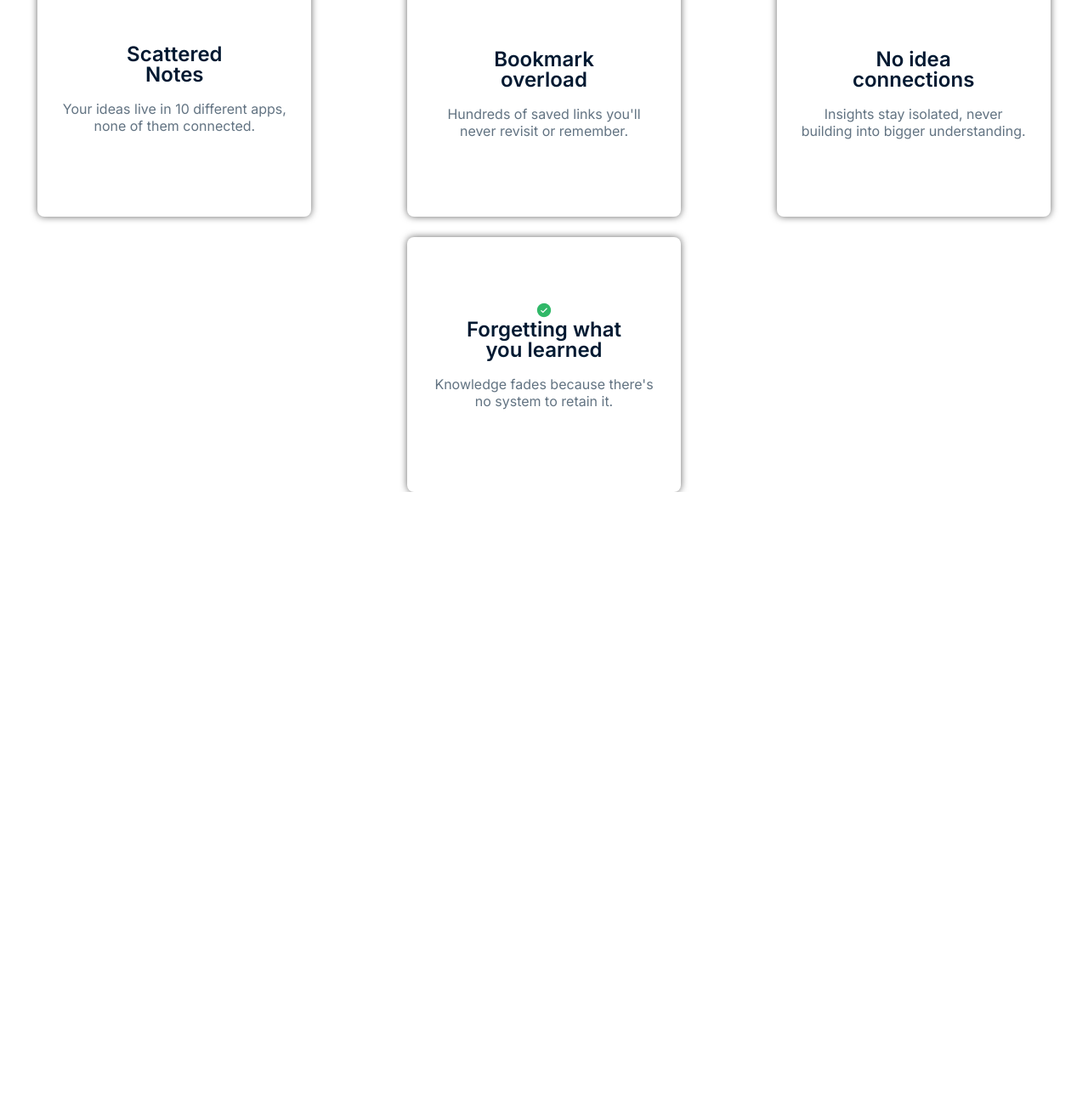
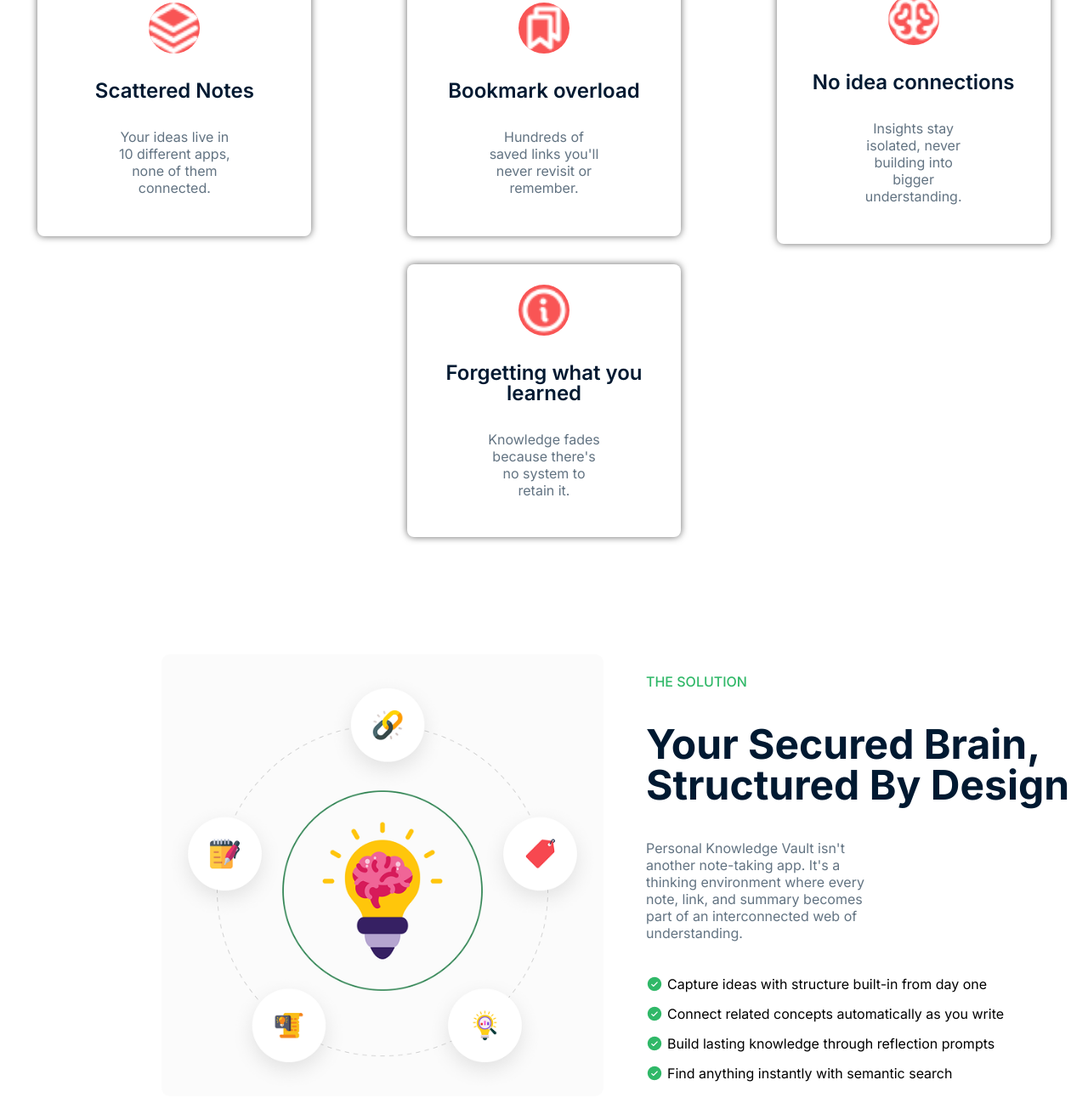
Before and after one commit to AlpacaMan009/B13-A01-Knowledge-Vault, a plain HTML site: page index.html in a window 1280 px wide. Shown: the part 1083-2394 px from the top of the page at 85% size. Before the commit the page ends 1662 px from the top, so only its background shows below. Drawn offline with Linux system fonts and the light colour scheme.

Commit message:
section 3 done

```diff
--- a/index.html
+++ b/index.html
@@ -15,7 +15,7 @@
 
 <body class="inter">
     <header>
-        <nav class="logo">
+        <nav class="navbar">
 
             <div class="pic">
                 <img src="assets/logo-navbar.png" alt="">
@@ -74,11 +74,11 @@
             <h2>Notes Don't Fail, Structure Does.</h2>
             <p class="para2">You're not bad at learning. Your tools weren't just built for how knowledge actually works
             </p>
-
+        </div>
 
         <div class="cards">
             <div class="card1">
-                    <img src="assets/ArrowRight.png" alt="">
+                <img src="assets/Vector.png" alt="">
                 <h5>Scattered Notes</h5>
                 <p class="para3">Your ideas live in 10 different apps, none of them connected.</p>
             </div>
@@ -96,7 +96,7 @@
             </div>
 
             <div class="card4">
-                    <img src="assets/CheckCircle.png" alt="">
+                <img src="assets/Info.png" alt="">
                 <h5>Forgetting what
                     you learned</h5>
                 <p class="para3">Knowledge fades because there's no system to retain it.</p>
@@ -104,7 +104,49 @@
 
 
         </div>
+
+    </section>
+
+
+    <section id="section3">
+        <div class="contents">
+            <div class="pic2">
+                <img src="assets/knowledge.png" alt="">
             </div>
+
+            <div class="text2">
+                <h5 class="sec3top" >THE SOLUTION</h5>
+                <h1 class="bigtext">Your Secured Brain,
+                    <br>
+                    Structured By Design
+                </h1>
+
+                <p class="para3">Personal Knowledge Vault isn't another note-taking app. It's a thinking environment
+                    where every note, link, and summary becomes part of an interconnected web of understanding.</p>
+
+                <div class="lists">
+                    <div class="sublist">
+                        <img src="assets/CheckCircle.png" alt="">
+                        <p>Capture ideas with structure built-in from day one</p>
+                    </div>
+                    <div class="sublist">
+                        <img src="assets/CheckCircle.png" alt="">
+                        <p>Connect related concepts automatically as you write</p>
+                    </div>
+                    <div class="sublist">
+                        <img src="assets/CheckCircle.png" alt="">
+                        <p>Build lasting knowledge through reflection prompts</p>
+                    </div>
+                    <div class="sublist">
+                        <img src="assets/CheckCircle.png" alt="">
+                        <p>Find anything instantly with semantic search</p>
+                    </div>
+                </div>
+            </div>
+        </div>
+
+
+
     </section>
 
 </body>
--- a/style.css
+++ b/style.css
@@ -15,7 +15,7 @@
 
 
 
-.logo{
+.navbar{
     display: flex;
     justify-content: space-between;
     align-items: center;
@@ -134,7 +134,7 @@
     cursor: pointer;
 }
 
-h5{
+/* h5{
     text-align: center;
 
     margin: 0 auto;
@@ -145,7 +145,7 @@
     line-height: 100%;
     font-weight: 500;
 
-}
+} */
 
 .big{
 
@@ -260,6 +260,9 @@
     text-align: center;
     justify-content: center;
     margin: 0 auto;
+    flex-direction: column;
+    position: relative;
+    /* border: 5px solid red; */
 
 
 }
@@ -296,7 +299,7 @@
     align-items: center;
     gap: 24px;
     flex-wrap: wrap;
-    display: flex;
+
 }
 
 .card1, .card2, .card3, .card4{
@@ -323,6 +326,7 @@
      align-items: center;
      display: flex;
      margin: 0 auto;
+     /* text-align: center; */
 }
 
 .cards p{
@@ -333,3 +337,80 @@
     margin-top: 16px;
     padding-bottom: 21.5px;
 }
+
+
+ .cards img{
+    background-color: #F95555;
+    width: 60px;
+    height: 60px;
+    border-radius: 50%;
+    margin-bottom: 16px;
+}
+
+
+
+.contents{
+   display: flex;
+    height: 100vh;
+    justify-content: center;
+    align-items: center;
+    gap: 50px;
+
+    padding-left: 190px;
+
+
+
+}
+
+
+.pic2 img{
+    width: 520px;
+    height: auto;
+
+
+
+}
+
+
+
+
+
+.text2{
+
+    display: flex;
+    flex-direction: column;
+    gap: 40px;
+}
+
+.lists{
+    display: flex;
+    flex-direction: column;
+    gap: 15px;
+}
+
+.sublist{
+    display: flex;
+    gap: 5px;
+}
+
+.para3{
+    width: 50%;
+    color: #627382;
+    font-size: 16px;
+    font-weight: 400;
+    line-height: 20px;
+}
+
+.bigtext{
+    font-size: 48px;
+    font-weight: 700;
+    color: #001931;
+    line-height: 100%;
+}
+
+.sec3top{
+    font-size: 16px;
+    font-weight: 500;
+    line-height: 20px;
+    color: #30B868;
+}
```
Lines whose indentation alone changed are shown as unchanged.
